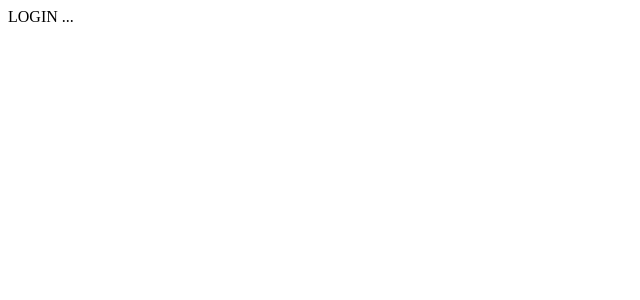
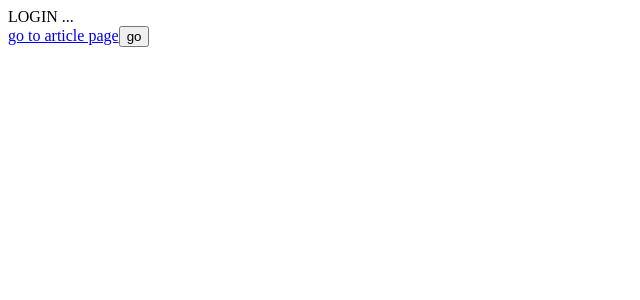
Before and after one commit to dinghr537/react-projects-all-in-1, a React (Create React App) app: page /login in a window 1280 px wide. Shown: the top 300 px of the page, without its empty margins (0-640 px from the left). Built offline with nearby package versions, Linux system fonts and the light colour scheme.

Commit message:
路由导航跳转

```diff
--- a/src/page/Login/index.js
+++ b/src/page/Login/index.js
@@ -1,6 +1,21 @@
+import { Link, useNavigate } from 'react-router-dom'
+
+
+// option 1: <Link>
+
+// option 2: useNavigate
 const Login = () => {
+    const navigate = useNavigate()
+
     return (
-        <div>LOGIN ...</div>
+        <>
+            <div>LOGIN ...</div>
+
+            <Link to="/article">go to article page</Link>
+
+            <button onClick={()=>navigate('/article')}>go</button>
+        </>
+
     )
 }
 
```
